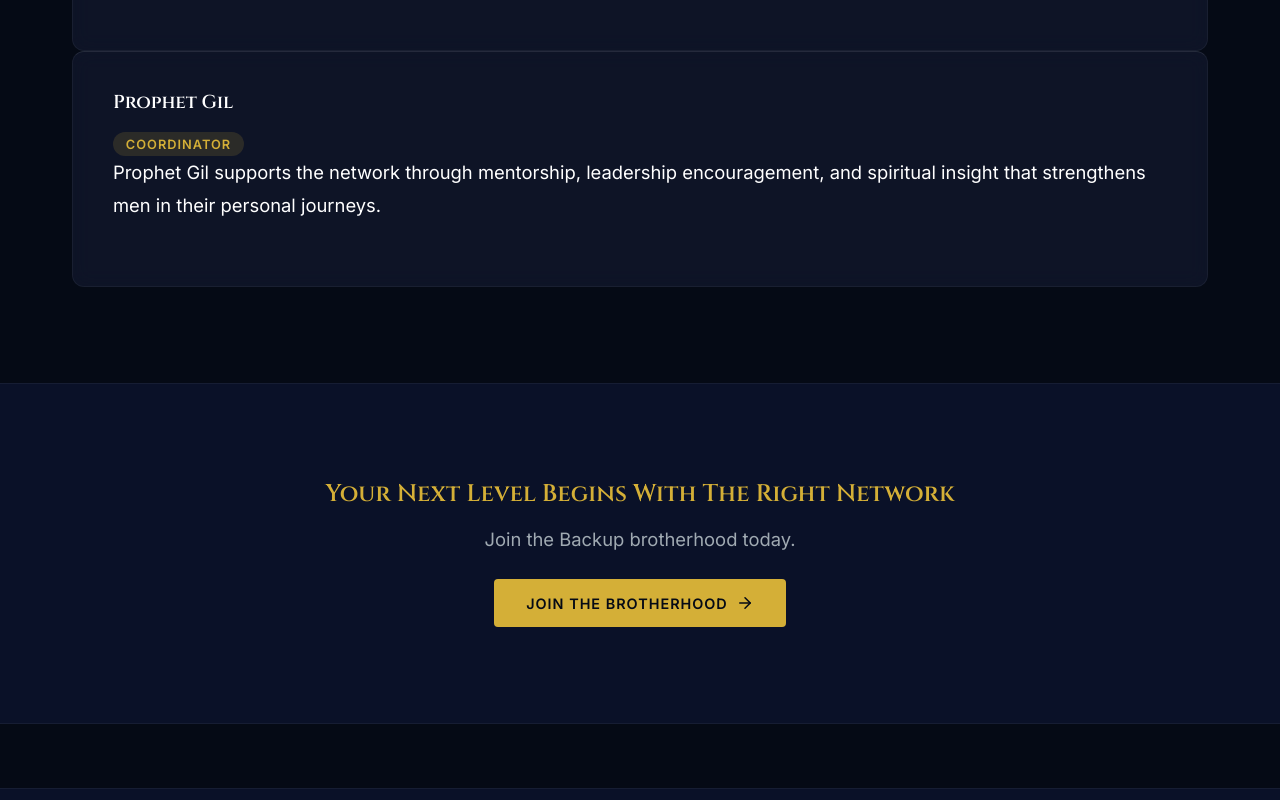
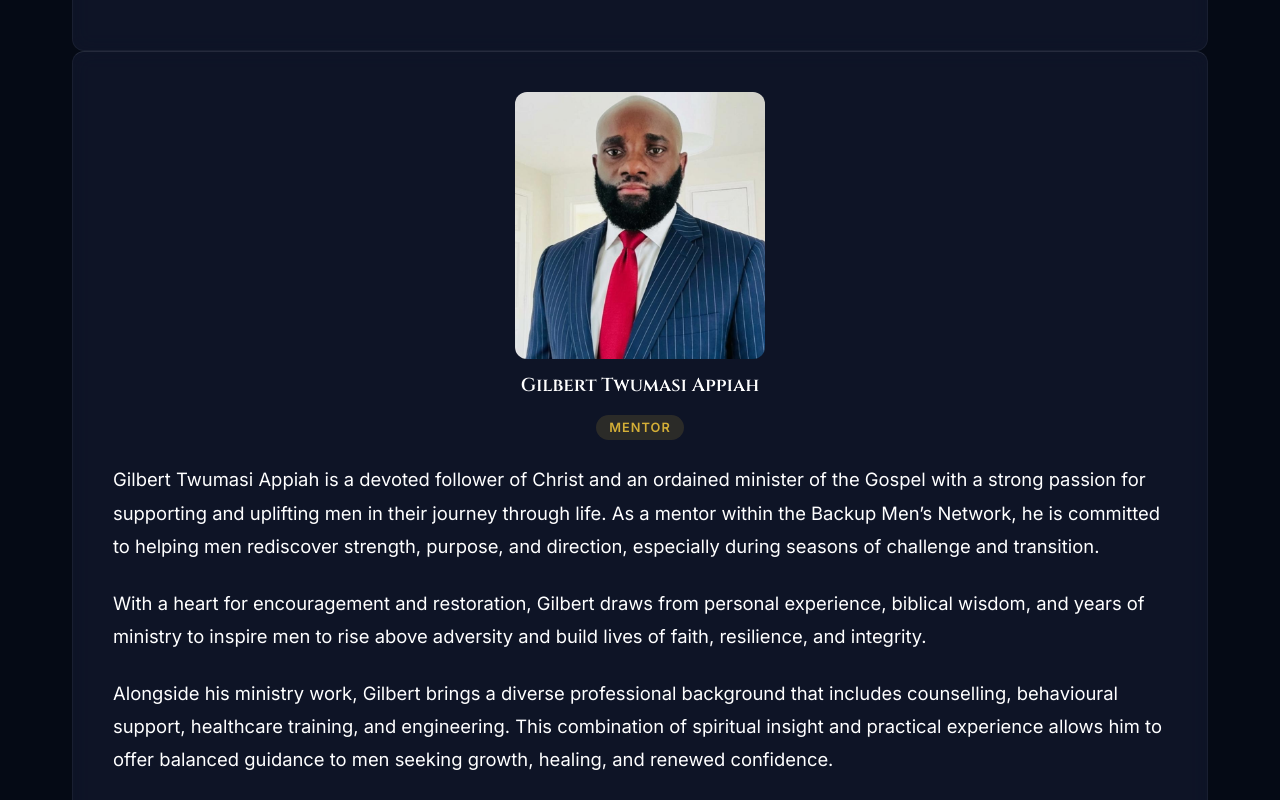
Before and after one commit to osofocarl-web/backupuk-site, a React (Vite) app in the folder mens-network/: page /about in a window 1280 px wide. Shown: the part 3720-4520 px from the top of the page. Built offline with nearby package versions, Linux system fonts and the light colour scheme.

Commit message:
Add Pastor Gil bio and picture, fix Resources page, and fix featured program image

```diff
--- a/mens-network/src/pages/About.jsx
+++ b/mens-network/src/pages/About.jsx
@@ -153,13 +153,22 @@ const About = () => {
                                 </p>
                             </div>
 
-                            <div className="leader-card glass-card">
-                                <div className="leader-header">
-                                    <h3>Prophet Gil</h3>
-                                    <span className="badge">Coordinator</span>
+                            <div className="leader-card glass-card" style={{ gridColumn: '1 / -1' }}>
+                                <div style={{ display: 'flex', flexDirection: 'column', alignItems: 'center', marginBottom: '1.5rem' }}>
+                                    <img src="/pastor-gil.jpg" alt="Gilbert Twumasi Appiah" style={{ width: '100%', maxWidth: '250px', borderRadius: '12px', border: '2px solid var(--color-gold-muted)', marginBottom: '1rem' }} />
+                                    <div className="leader-header text-center w-100 justify-content-center">
+                                        <h3>Gilbert Twumasi Appiah</h3>
+                                        <span className="badge mx-auto d-table mt-2">Mentor</span>
+                                    </div>
                                 </div>
                                 <p className="description mt-3">
-                                    Prophet Gil supports the network through mentorship, leadership encouragement, and spiritual insight that strengthens men in their personal journeys.
+                                    Gilbert Twumasi Appiah is a devoted follower of Christ and an ordained minister of the Gospel with a strong passion for supporting and uplifting men in their journey through life. As a mentor within the Backup Men’s Network, he is committed to helping men rediscover strength, purpose, and direction, especially during seasons of challenge and transition.
+                                </p>
+                                <p className="description mt-3">
+                                    With a heart for encouragement and restoration, Gilbert draws from personal experience, biblical wisdom, and years of ministry to inspire men to rise above adversity and build lives of faith, resilience, and integrity.
+                                </p>
+                                <p className="description mt-3">
+                                    Alongside his ministry work, Gilbert brings a diverse professional background that includes counselling, behavioural support, healthcare training, and engineering. This combination of spiritual insight and practical experience allows him to offer balanced guidance to men seeking growth, healing, and renewed confidence.
                                 </p>
                             </div>
 
--- a/mens-network/src/pages/Programs.jsx
+++ b/mens-network/src/pages/Programs.jsx
@@ -1,6 +1,5 @@
 import { CalendarDays, ArrowUpRight, Shield, Award, Users, Globe } from 'lucide-react';
 import { Link } from 'react-router-dom';
-import retreatImg from '../assets/spain-retreat.jpg';
 import './Programs.css';
 
 const Programs = () => {
@@ -73,7 +72,7 @@ const Programs = () => {
                         </div>
                         <h3 className="mt-4 mb-3 text-accent">GLOBAL BROTHERHOOD RETREATS</h3>
                         <div className="retreat-flyer mt-3 mb-4">
-                            <img src={retreatImg} alt="Backup Men's Retreat Spain 2026" className="responsive-img rounded-img" />
+                            <img src="/spain-retreat.jpg" alt="Backup Men's Retreat Spain 2026" className="responsive-img rounded-img" />
                         </div>
                         <p className="description mb-4">
                             Special retreats and travel experiences where men reconnect, recharge, and build strong relationships. Join us in Spain for our upcoming 2026 retreat!
```
Also changed, not shown: mens-network/public/pastor-gil.jpg (added), mens-network/public/spain-retreat.jpg (added).
